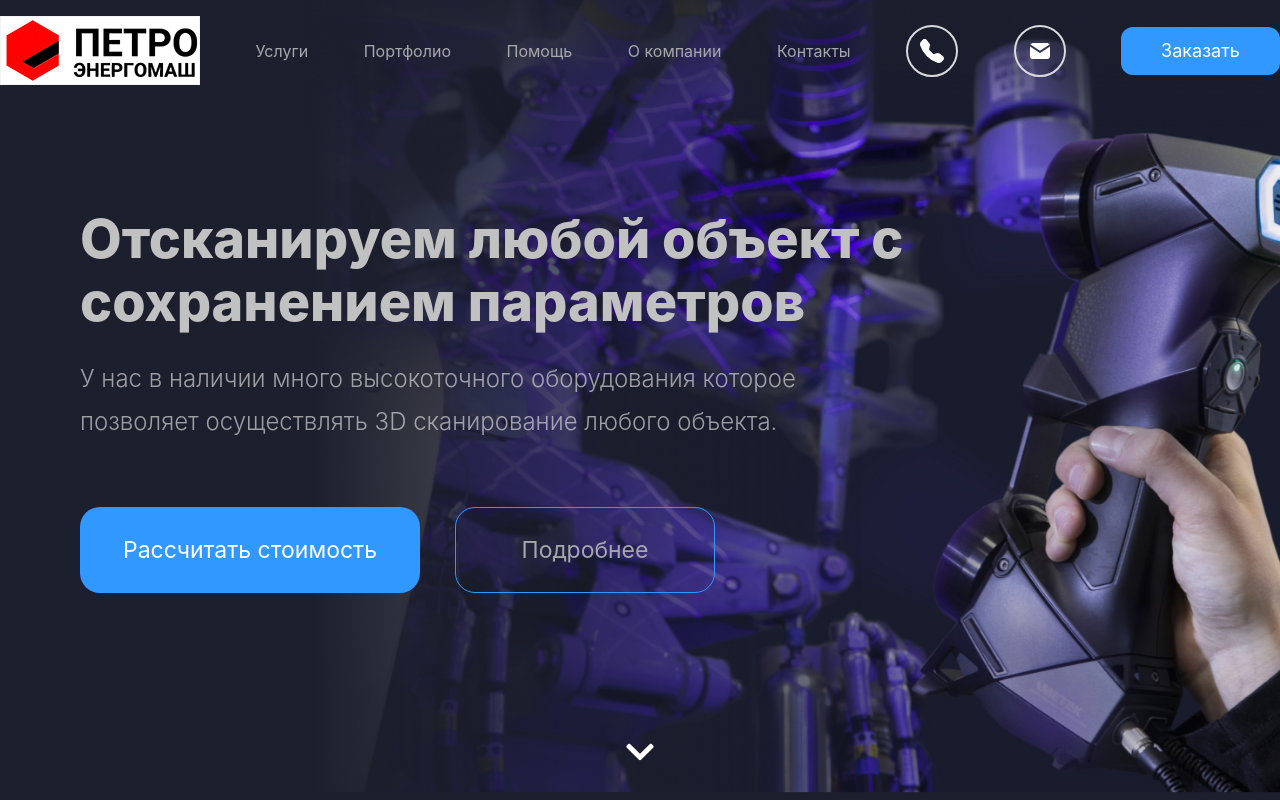
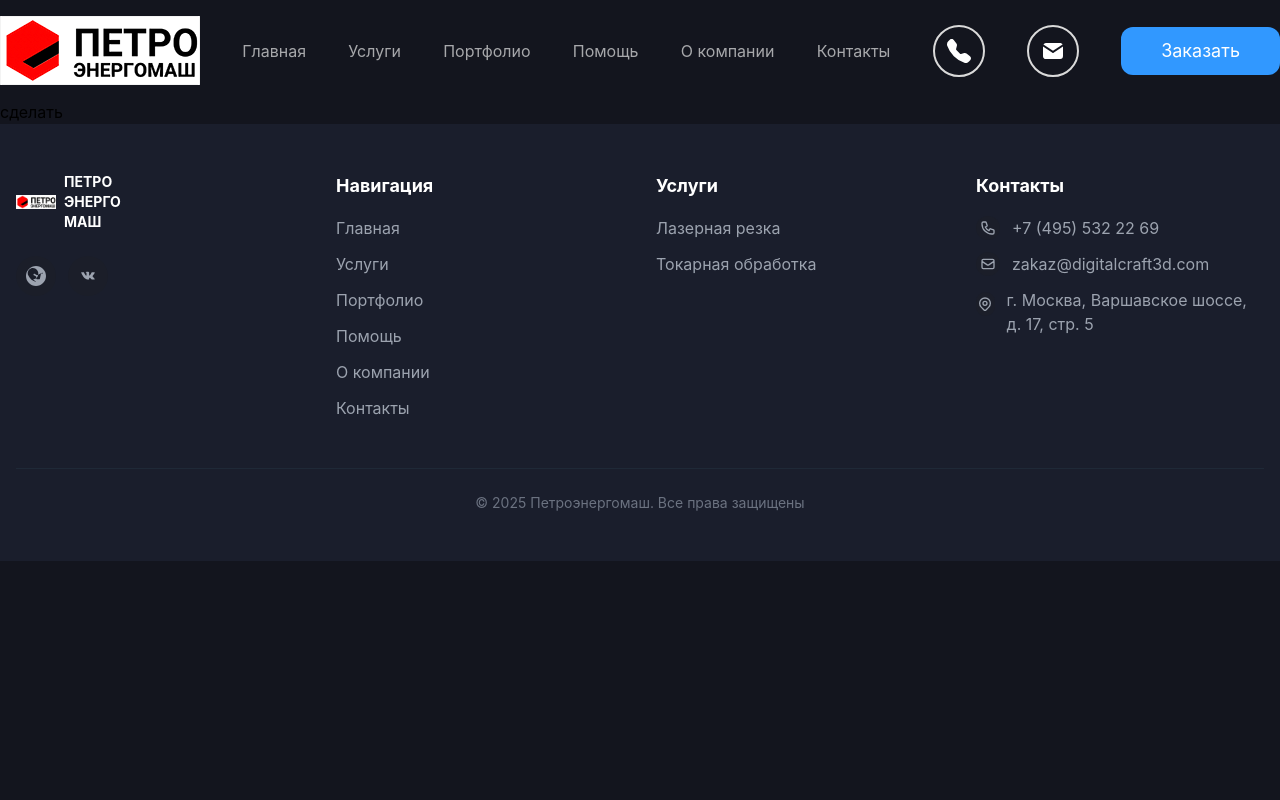
Before and after one commit to NtQuilty/PEM_lazer, a React (Vite) app: page /contacts in a window 1280 px wide. Shown: the top 800 px of the page. Built offline with nearby package versions, Linux system fonts and the light colour scheme.

Commit message:
fix: configure react-router-dom

```diff
--- a/src/App.tsx
+++ b/src/App.tsx
@@ -1,26 +1,30 @@
+import { Routes, Route, useLocation } from 'react-router-dom';
 import { About } from './components/About/About';
-import { Advantages } from './components/Advantages/Advantages';
-import { ConsultationPromo } from './components/ConsultationPromo/ConsultationPromo';
-import { DiscountForm } from './components/DiscountForm/DiscountForm';
 import { FAQ } from './components/FAQ/FAQ';
 import { Footer } from './components/Footer/Footer';
 import { Header } from './components/Header/Header';
-import { LandingHero } from './components/LandingHero/LandingHero';
+import { HomePage } from './components/HomePage';
 import { MainContent } from './components/MainContent/MainContent';
 import { Projects } from './components/Projects/Projects';
+import { Box } from '@mui/material';
 
 export const App = () => {
+  const location = useLocation();
+  const isHomePage = location.pathname === '/';
+
   return (
     <>
       <Header />
-      <LandingHero />
-      <MainContent />
-      <Advantages />
-      <ConsultationPromo />
-      <Projects />
-      <FAQ />
-      <About isVisible={false} />
-      <DiscountForm />
+      <Box className={isHomePage ? '' : 'pt-[100px]'}>
+        <Routes>
+          <Route path='/' element={<HomePage />} />
+          <Route path='/services' element={<MainContent />} />
+          <Route path='/portfolio' element={<Projects />} />
+          <Route path='/help' element={<FAQ />} />
+          <Route path='/about' element={<About isVisible={true} />} />
+          <Route path='/contacts' element={<div>сделать</div>} />
+        </Routes>
+      </Box>
       <Footer />
     </>
   );
--- a/src/components/Footer/Footer.tsx
+++ b/src/components/Footer/Footer.tsx
@@ -1,16 +1,17 @@
 import React from 'react';
 import { navigationLinks } from '../../config';
+import { Link } from 'react-router-dom';
 
 export const Footer: React.FC = () => {
   const servicesNav = navigationLinks.find(item => item.id === 'services');
 
   return (
-    <footer className='bg-[#13151e] py-12'>
+    <footer className='bg-[#1a1e2c] py-12'>
       <div className='max-w-[1350px] mx-auto px-4'>
         <div className='grid grid-cols-1 md:grid-cols-4 gap-8'>
           {/* Колонка 1: Логотип и соцсети */}
           <div>
-            <a href='/' className='block mb-6'>
+            <Link to='/' className='block mb-6'>
               <div className='flex items-center'>
                 <img src='/images/logo.png' alt='PEM' width={40} height={40} />
                 <div className='ml-2'>
@@ -19,11 +20,11 @@ export const Footer: React.FC = () => {
                   <div className='text-white font-bold text-sm'>МАШ</div>
                 </div>
               </div>
-            </a>
+            </Link>
 
             <div className='flex space-x-3 mb-6'>
-              <a
-                href='https://t.me/digitalcraft3d'
+              <Link
+                to='https://t.me/digitalcraft3d'
                 target='_blank'
                 rel='noopener noreferrer'
                 className='w-10 h-10 rounded-full flex items-center justify-center bg-[#1b1e29] hover:bg-[#252a39] transition-colors'
@@ -31,9 +32,9 @@ export const Footer: React.FC = () => {
                 <svg className='w-5 h-5 text-gray-400' viewBox='0 0 24 24' fill='currentColor'>
                   <path d='M12 0C5.373 0 0 5.373 0 12s5.373 12 12 12 12-5.373 12-12S18.627 0 12 0zm.14 19.018c-.237 0-.47-.033-.696-.1-1.92-.569-3.71-1.464-5.19-2.72-1.42-1.273-2.63-2.96-3.6-4.976-.38-.802-.57-1.684-.57-2.622 0-3.438 2.8-6.236 6.238-6.236.954 0 1.856.205 2.674.608 1.73.838 2.996 2.393 3.5 4.272.134.59.206 1.2.206 1.822 0 1.228-.27 2.397-.782 3.455-.52 1.062-1.27 1.934-2.21 2.578-.939.643-2.01.97-3.16.97zm5.935-10.353l-1.407 6.624c-.104.487-.563.752-1.068.752h-1.885c-.561 0-1.082-.295-1.15-.847l-.174-1.436c-.089-.741-.52-1.383-1.15-1.7l-1.82-.923c-.53-.271-.686-.941-.32-1.385.367-.444 1.05-.503 1.568-.184l2.161 1.333c.262.162.583.176.868.041l5.653-2.812c.548-.273 1.13.174.97.75z' />
                 </svg>
-              </a>
-              <a
-                href='https://vk.com/digitalcraft3d'
+              </Link>
+              <Link
+                to='https://vk.com/digitalcraft3d'
                 target='_blank'
                 rel='noopener noreferrer'
                 className='w-10 h-10 rounded-full flex items-center justify-center bg-[#1b1e29] hover:bg-[#252a39] transition-colors'
@@ -41,7 +42,7 @@ export const Footer: React.FC = () => {
                 <svg className='w-5 h-5 text-gray-400' viewBox='0 0 24 24' fill='currentColor'>
                   <path d='M12.785 16.241s.288-.032.436-.19c.136-.148.132-.427.132-.427s-.02-1.304.587-1.496c.596-.19 1.364 1.259 2.182 1.814.618.422 1.085.33 1.085.33l2.17-.03s1.14-.071.6-.964c-.044-.074-.314-.661-1.618-1.869-1.366-1.262-1.183-1.058.462-3.242.998-1.328 1.396-2.14 1.27-2.484-.119-.33-.853-.244-.853-.244l-2.441.015s-.182-.024-.315.055c-.132.079-.216.263-.216.263s-.388 1.029-.905 1.905c-1.09 1.85-1.525 1.948-1.704 1.832-.415-.266-.31-1.07-.31-1.638 0-1.783.27-2.52-.529-2.712-.267-.062-.463-.103-1.143-.11-.874-.008-1.615.003-2.033.207-.279.135-.495.44-.363.458.162.022.532.099.727.363.254.343.245 1.118.245 1.118s.146 2.137-.34 2.401c-.333.18-.789-.187-1.77-1.866-.503-.868-.882-1.82-.882-1.82s-.073-.18-.205-.277c-.16-.12-.382-.157-.382-.157l-2.318.015s-.35.01-.478.161c-.114.136-.01.416-.01.416s1.825 4.258 3.893 6.401c1.895 1.962 4.045 1.837 4.045 1.837h.977z' />
                 </svg>
-              </a>
+              </Link>
             </div>
           </div>
 
@@ -50,13 +51,13 @@ export const Footer: React.FC = () => {
             <h3 className='text-white font-bold text-lg mb-4'>Навигация</h3>
             <nav className='space-y-3'>
               {navigationLinks.map(item => (
-                <a
+                <Link
                   key={item.id}
-                  href={item.link}
+                  to={item.link}
                   className='block text-gray-400 hover:text-white transition-colors'
                 >
                   {item.title}
-                </a>
+                </Link>
               ))}
             </nav>
           </div>
@@ -66,13 +67,13 @@ export const Footer: React.FC = () => {
             <h3 className='text-white font-bold text-lg mb-4'>Услуги</h3>
             <nav className='space-y-3'>
               {servicesNav?.options?.map(service => (
-                <a
+                <Link
                   key={service.id}
-                  href={service.link}
+                  to={service.link}
                   className='block text-gray-400 hover:text-white transition-colors'
                 >
                   {service.title}
-                </a>
+                </Link>
               ))}
             </nav>
           </div>
@@ -81,8 +82,8 @@ export const Footer: React.FC = () => {
           <div>
             <h3 className='text-white font-bold text-lg mb-4'>Контакты</h3>
             <div className='space-y-3'>
-              <a
-                href='tel:+74955322269'
+              <Link
+                to='tel:+74955322269'
                 className='flex items-center text-gray-400 hover:text-white transition-colors'
               >
                 <span className='w-6 h-6 rounded-full flex items-center justify-center bg-[#1b1e29] mr-3'>
@@ -96,10 +97,10 @@ export const Footer: React.FC = () => {
                   </svg>
                 </span>
                 +7 (495) 532 22 69
-              </a>
+              </Link>
 
-              <a
-                href='mailto:zakaz@digitalcraft3d.com'
+              <Link
+                to='mailto:zakaz@digitalcraft3d.com'
                 className='flex items-center text-gray-400 hover:text-white transition-colors'
               >
                 <span className='w-6 h-6 rounded-full flex items-center justify-center bg-[#1b1e29] mr-3'>
@@ -113,7 +114,7 @@ export const Footer: React.FC = () => {
                   </svg>
                 </span>
                 zakaz@digitalcraft3d.com
-              </a>
+              </Link>
 
               <div className='flex items-start text-gray-400'>
                 <span className='w-6 h-6 rounded-full flex items-center justify-center bg-[#1b1e29] mr-3 mt-1'>
--- a/src/components/Header/Header.tsx
+++ b/src/components/Header/Header.tsx
@@ -31,7 +31,9 @@ export const Header: FC = () => {
       }`}
     >
       <div className='flex justify-between items-center max-w-[1350px] mx-auto'>
-        <img src='/public/images/logo.png' alt='logo' />
+        <Link to='/'>
+          <img src='/images/logo.png' alt='logo' />
+        </Link>{' '}
         {navigationLinks.map(({ id, title, link }) => (
           <Link key={id} to={link} className='text-[#a7a8ab] text-base'>
             {title}
--- /dev/null
+++ b/src/components/HomePage.tsx
@@ -0,0 +1,23 @@
+import { About } from './About/About';
+import { Advantages } from './Advantages/Advantages';
+import { ConsultationPromo } from './ConsultationPromo/ConsultationPromo';
+import { DiscountForm } from './DiscountForm/DiscountForm';
+import { FAQ } from './FAQ/FAQ';
+import { LandingHero } from './LandingHero/LandingHero';
+import { MainContent } from './MainContent/MainContent';
+import { Projects } from './Projects/Projects';
+
+export const HomePage = () => {
+  return (
+    <>
+      <LandingHero />
+      <MainContent />
+      <Advantages />
+      <ConsultationPromo />
+      <Projects />
+      <FAQ />
+      <About isVisible={false} />
+      <DiscountForm />
+    </>
+  );
+};
--- a/src/config.ts
+++ b/src/config.ts
@@ -1,4 +1,9 @@
 export const navigationLinks = [
+  {
+    id: 'home',
+    title: 'Главная',
+    link: '/',
+  },
   {
     id: 'services',
     title: 'Услуги',
```
